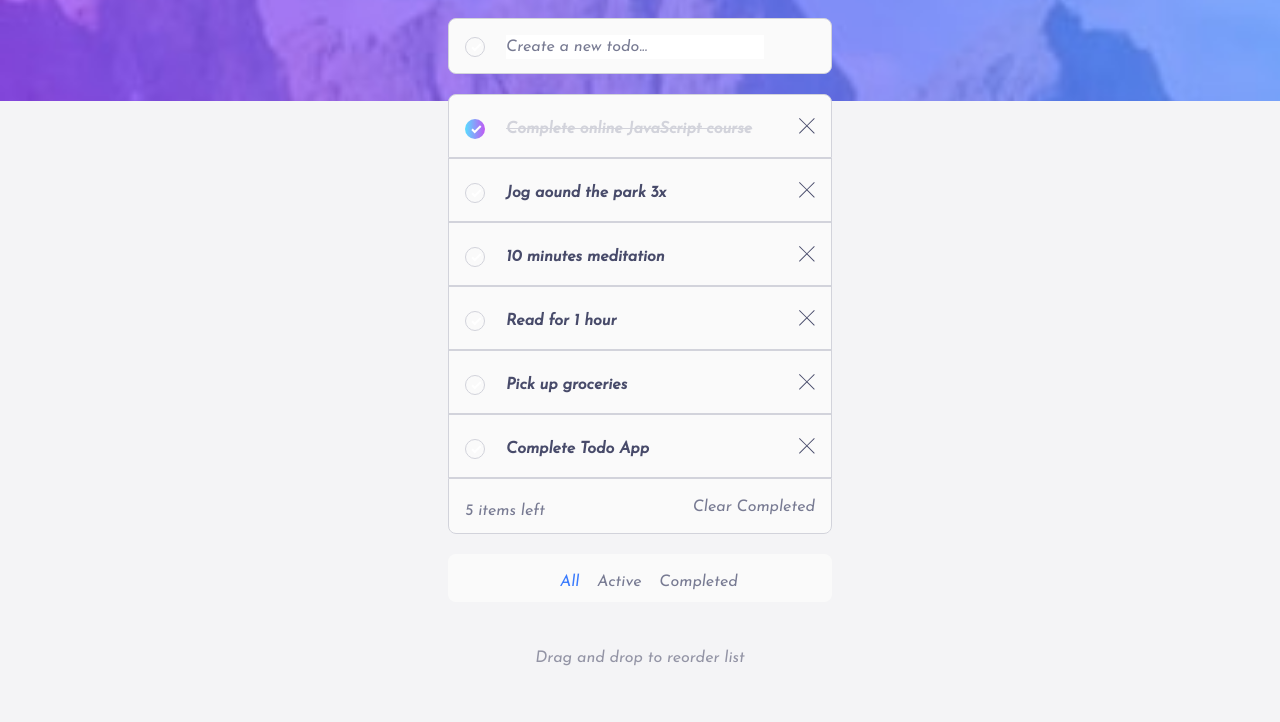
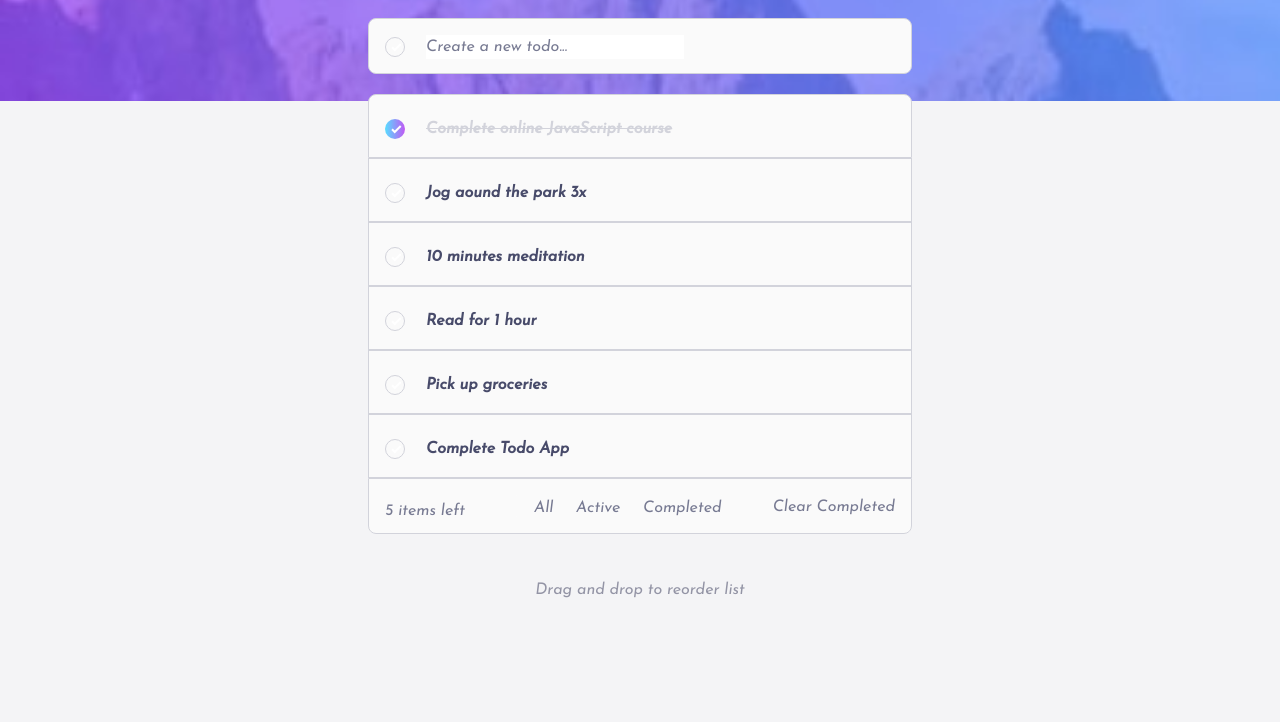
Before and after one commit to moshoodabdullahi/todo-list-app, a website built with Vite: page index.html in a window 1280 px wide. Shown: the part 166-888 px from the top of the page. After the commit the page ends 820 px from the top, so only its background shows below. Built offline with nearby package versions, Linux system fonts and the light colour scheme.

Commit message:
feat: Add Todo List Desktop Version (#3)
# This PR adds the Js Todo List App Desktop Version

This PR aids the extending of the UI design to accommodate larger
screens and Ensure responsiveness and optimal layout for various screen
sizes

| Front-End Mentor Design | Current Design |
| --------------------------------------- |
---------------------------------------------------- |

|![image](https://github.com/moshoodabdullahi/todo-list-app/assets/111710949/427f9d50-927a-4160-9829-c40a9aa21468)
|
![image](https://github.com/moshoodabdullahi/todo-list-app/assets/111710949/8e48e026-ad01-4d52-9082-ba50ce48a1d2)

```diff
--- a/index.html
+++ b/index.html
@@ -14,9 +14,9 @@
     <title>Abdullahi Todo List App</title>
   </head>
 
-  <body class="bg-blue-900 text-lg">
+  <body class="bg-blue-900 text-lg md:mx-auto md:w-[600px]">
     <main role="main">
-      <section class="relative m-auto flex w-96 flex-col justify-center">
+      <section class="relative m-auto flex w-96 flex-col justify-center md:w-[34rem]">
         <div
           class="fixed inset-x-0 top-0 -z-10 h-1/3 w-screen bg-mobile-light bg-cover bg-no-repeat"
         ></div>
@@ -26,7 +26,7 @@
         </div>
 
         <form
-          class="list-item h-14 list-none justify-between rounded-lg border border-blue-200 bg-blue-0 p-4 text-base text-blue-200"
+          class="list-item h-14 list-none justify-between rounded-lg border border-blue-200 bg-blue-0 p-4 text-base text-blue-200 md:w-[34rem]"
         >
           <label
             class="relative flex cursor-pointer items-center rounded-xl rounded-t-lg font-sans"
@@ -46,7 +46,7 @@
         </form>
 
         <div>
-          <ul class="mt-5 w-96">
+          <ul class="mt-5 w-96 md:w-[34rem]">
             <li
               class="flex h-16 list-none items-center justify-between rounded-t-lg border border-blue-200 bg-blue-0 p-4 text-base text-blue-200"
             >
@@ -67,7 +67,7 @@
                   >
                 </label>
               </div>
-              <button class="cursor-pointer">
+              <button class="cursor-pointer md:hidden">
                 <img
                   class="size-4 hover:scale-125"
                   alt="cross-icon"
@@ -95,7 +95,7 @@
                   >
                 </label>
               </div>
-              <button class="cursor-pointer">
+              <button class="cursor-pointer md:hidden">
                 <img
                   class="size-4 hover:scale-125"
                   alt="cross-icon"
@@ -123,7 +123,7 @@
                   >
                 </label>
               </div>
-              <button class="cursor-pointer">
+              <button class="cursor-pointer md:hidden">
                 <img
                   class="size-4 hover:scale-125"
                   alt="cross-icon"
@@ -151,7 +151,7 @@
                   >
                 </label>
               </div>
-              <button class="cursor-pointer">
+              <button class="cursor-pointer md:hidden">
                 <img
                   class="size-4 hover:scale-125"
                   alt="cross-icon"
@@ -179,7 +179,7 @@
                   >
                 </label>
               </div>
-              <button class="cursor-pointer">
+              <button class="cursor-pointer md:hidden">
                 <img
                   class="size-4 hover:scale-125"
                   alt="cross-icon"
@@ -207,7 +207,7 @@
                   >
                 </label>
               </div>
-              <button class="cursor-pointer">
+              <button class="cursor-pointer md:hidden">
                 <img
                   class="size-4 hover:scale-125"
                   alt="cross-icon"
@@ -220,21 +220,37 @@
         </div>
 
         <div
-          class="flex h-14 justify-between rounded-b-lg border border-blue-200 bg-blue-0 p-4 text-base text-blue-500"
+          class="flex h-14 justify-between rounded-b-lg border border-blue-200 bg-blue-0 p-4 text-base text-blue-500 md:w-[34rem]"
         >
           <div class="pt-1"><span>5</span> items left</div>
+          <div class="hidden justify-around rounded bg-blue-0 p-6 md:flex md:p-[1px]">
+            <nav class="m-auto">
+              <label class="cursor-pointer hover:text-blue-400">
+                <input class="peer opacity-0" type="radio" name="filter" checked="" />
+                <span class="peer-checked:text-blue-600" checked>All</span>
+              </label>
+              <label class="cursor-pointer hover:text-blue-400">
+                <input class="peer opacity-0" type="radio" name="filter" />
+                <span class="peer-checked:text-blue-600">Active</span>
+              </label>
+              <label class="cursor-pointer hover:text-blue-400">
+                <input class="peer opacity-0" type="radio" name="filter" />
+                <span class="peer-checked:text-blue-600">Completed</span>
+              </label>
+            </nav>
+          </div>
           <button class="cursor-pointer hover:text-blue-400 active:text-blue-600">
             Clear Completed
           </button>
         </div>
 
         <div
-          class="mt-5 flex h-12 justify-between rounded-lg bg-blue-0 p-4 text-base text-blue-500"
+          class="mt-5 flex h-12 justify-between rounded-lg bg-blue-0 p-4 text-base text-blue-500 md:hidden md:w-[34rem]"
         >
           <nav class="m-auto flex">
             <label class="cursor-pointer hover:text-blue-400">
               <input class="peer opacity-0" type="radio" name="filter" checked="" />
-              <span class="peer-checked:text-blue-600">All</span>
+              <span class="peer-checked:text-blue-600" checked>All</span>
             </label>
             <label class="cursor-pointer hover:text-blue-400">
               <input class="peer opacity-0" type="radio" name="filter" />
```
